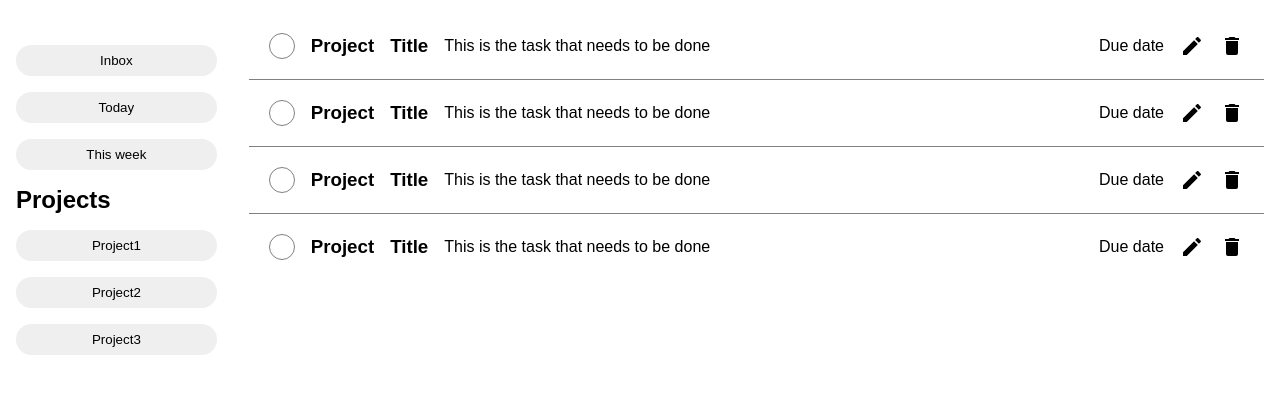
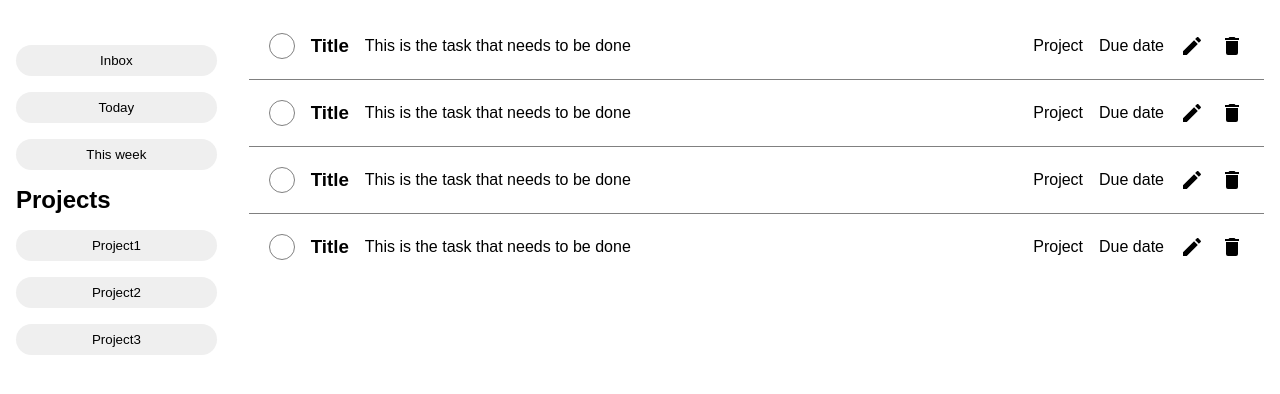
Before and after one commit to JackAgtual/to-do-list, a website built with webpack: page dist/index.html in a window 1280 px wide. Shown: the part 56-450 px from the top of the page. Built offline with nearby package versions, Linux system fonts and the light colour scheme.

Commit message:
Changing order of contents in task

```diff
--- a/dist/index.html
+++ b/dist/index.html
@@ -31,9 +31,9 @@
     <div id="content">
         <div class="task">
             <span class="task-toggle"></span>
-            <h3 class="task-project">Project</h3>
             <h3 class="task-title">Title</h3>
             <p class="task-description">This is the task that needs to be done</p>
+            <p class="task-project">Project</p>
             <p class="task-due-date">Due date</p>
             <svg class="task-edit" style="width:24px;height:24px" viewBox="0 0 24 24">
                 <path fill="currentColor" d="M20.71,7.04C21.1,6.65 21.1,6 20.71,5.63L18.37,3.29C18,2.9 17.35,2.9 16.96,3.29L15.12,5.12L18.87,8.87M3,17.25V21H6.75L17.81,9.93L14.06,6.18L3,17.25Z" />
@@ -45,9 +45,9 @@
 
         <div class="task">
             <span class="task-toggle"></span>
-            <h3 class="task-project">Project</h3>
             <h3 class="task-title">Title</h3>
             <p class="task-description">This is the task that needs to be done</p>
+            <p class="task-project">Project</p>
             <p class="task-due-date">Due date</p>
             <svg class="task-edit" style="width:24px;height:24px" viewBox="0 0 24 24">
                 <path fill="currentColor" d="M20.71,7.04C21.1,6.65 21.1,6 20.71,5.63L18.37,3.29C18,2.9 17.35,2.9 16.96,3.29L15.12,5.12L18.87,8.87M3,17.25V21H6.75L17.81,9.93L14.06,6.18L3,17.25Z" />
@@ -58,9 +58,9 @@
         </div>
         <div class="task">
             <span class="task-toggle"></span>
-            <h3 class="task-project">Project</h3>
             <h3 class="task-title">Title</h3>
             <p class="task-description">This is the task that needs to be done</p>
+            <p class="task-project">Project</p>
             <p class="task-due-date">Due date</p>
             <svg class="task-edit" style="width:24px;height:24px" viewBox="0 0 24 24">
                 <path fill="currentColor" d="M20.71,7.04C21.1,6.65 21.1,6 20.71,5.63L18.37,3.29C18,2.9 17.35,2.9 16.96,3.29L15.12,5.12L18.87,8.87M3,17.25V21H6.75L17.81,9.93L14.06,6.18L3,17.25Z" />
@@ -71,9 +71,9 @@
         </div>
         <div class="task">
             <span class="task-toggle"></span>
-            <h3 class="task-project">Project</h3>
             <h3 class="task-title">Title</h3>
             <p class="task-description">This is the task that needs to be done</p>
+            <p class="task-project">Project</p>
             <p class="task-due-date">Due date</p>
             <svg class="task-edit" style="width:24px;height:24px" viewBox="0 0 24 24">
                 <path fill="currentColor" d="M20.71,7.04C21.1,6.65 21.1,6 20.71,5.63L18.37,3.29C18,2.9 17.35,2.9 16.96,3.29L15.12,5.12L18.87,8.87M3,17.25V21H6.75L17.81,9.93L14.06,6.18L3,17.25Z" />
@@ -82,6 +82,7 @@
                 <path fill="currentColor" d="M19,4H15.5L14.5,3H9.5L8.5,4H5V6H19M6,19A2,2 0 0,0 8,21H16A2,2 0 0,0 18,19V7H6V19Z" />
             </svg>
         </div>
+
     </div>
 </body>
 </html>
```
